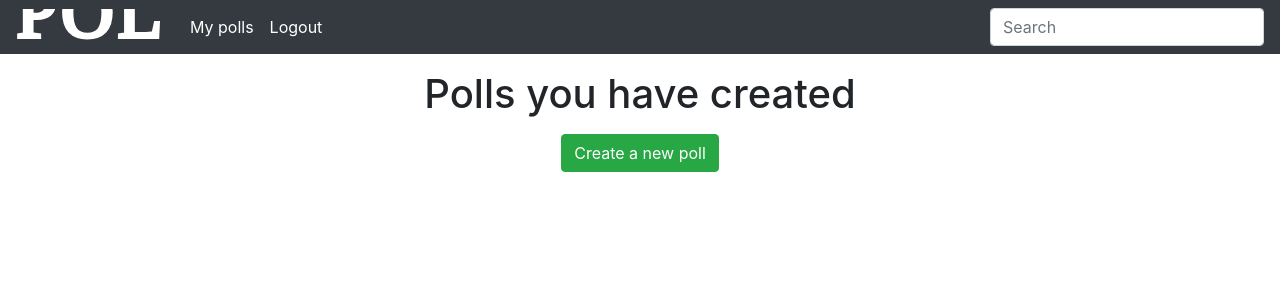
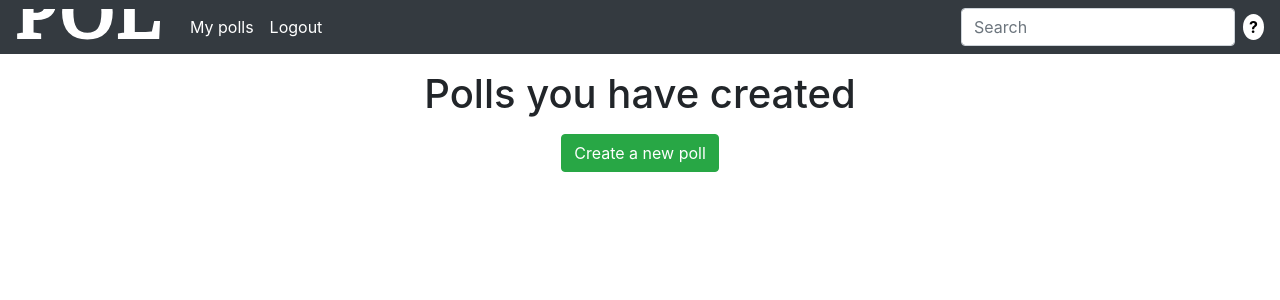
Before and after one commit to ToniIvars/django-poll, a Django app: page /my-polls/ in a window 1280 px wide. Shown: the top 300 px of the page. Run offline with Django 3.2, Linux system fonts and the light colour scheme; the visitor is signed in with stand-in values (Sample User, id 1); data comes from the database, SQL or seed files in the repository; data that the repository does not hold is empty; some libraries are stand-ins or nearby versions.

Commit message:
Added a way of searching by author

```diff
--- a/polls/polls/views.py
+++ b/polls/polls/views.py
@@ -47,7 +47,11 @@ def search(request):
     if request.method == 'POST':
         query = request.POST['query']
 
-        polls = Poll.objects.filter(title__icontains=query).exclude(author=User.objects.get(id=request.user.id))
+        if 'author:' in query:
+            polls = Poll.objects.filter(author__username__icontains=query.split(':')[-1]).exclude(author=User.objects.get(id=request.user.id)).exclude(answered_by__username__exact=request.user.username)
+        else:
+            polls = Poll.objects.filter(title__icontains=query).exclude(author=User.objects.get(id=request.user.id)).exclude(answered_by__username__exact=request.user.username)
+
         return render(request, 'polls/search.html', {'polls':polls, 'query':query})
 
     messages.error(request, 'Search a poll from the search bar')
--- a/polls/templates/navbar.html
+++ b/polls/templates/navbar.html
@@ -1,4 +1,13 @@
 {% load static %}
+<style>
+  #tooltip {
+    background-color: white;
+    border-radius: 50%;
+    border: none;
+    margin-left: 0.5rem;
+    font-weight: bold;
+  }
+</style>
 
 <nav class="navbar navbar-expand-sm navbar-dark bg-dark mb-3 py-0">
     <a class="navbar-brand" href="{% url 'main_index' %}">
@@ -17,9 +26,16 @@
           <a class="nav-link" href="{% url 'logout' %}">Logout</a>
         </li>
       </ul>
-      <form method="POST" action="{% url 'search' %}" class="form-inline my-2 my-md-0">
+      <form method="POST" action="{% url 'search' %}" class="my-2 my-md-0 d-flex align-items-center">
         {% csrf_token %}
         <input name="query" class="form-control" type="text" placeholder="Search">
+        <button type="button" id="tooltip" data-toggle="tooltip" data-placement="bottom" title="Use 'author:' to search by author">?</button>
       </form>
     </div>
 </nav>
+
+<script>
+  $(document).ready(function(){
+    $('[data-toggle="tooltip"]').tooltip();
+  });
+</script>
```
